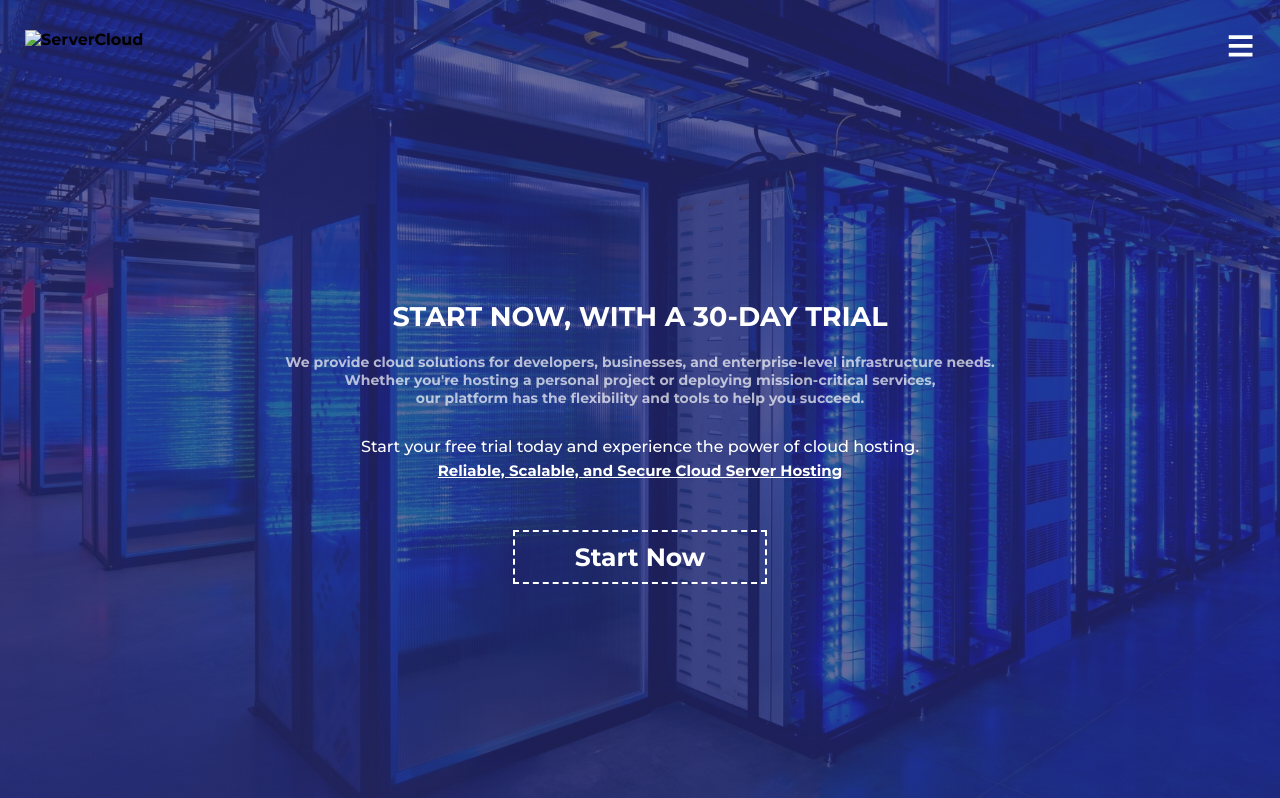
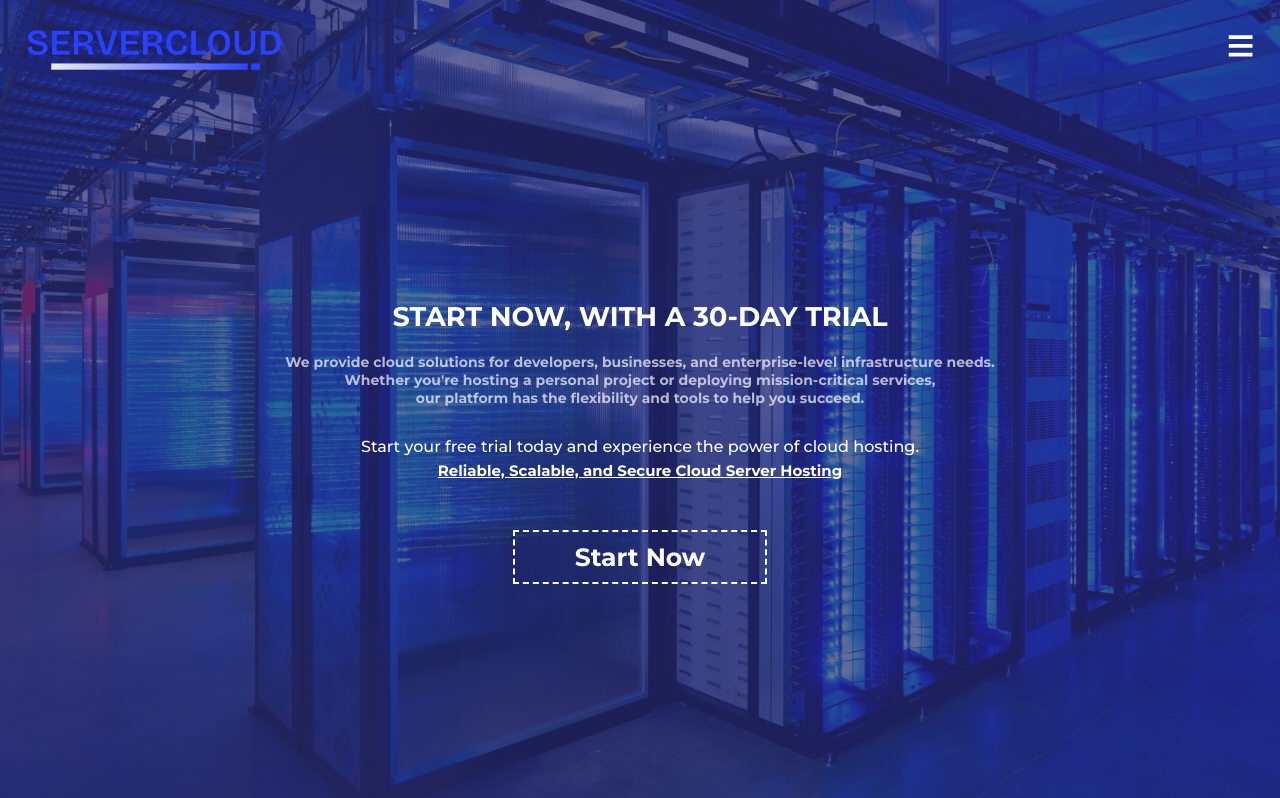
Before and after one commit to WowReason/odyssey, a plain HTML site: page ].html in a window 1280 px wide. Shown: the top 798 px of the page. Drawn offline with nearby package versions, Linux system fonts and the light colour scheme; files whose address does not match are found by name.

Commit message:
Update ].html

```diff
--- a/].html
+++ b/].html
@@ -23,7 +23,7 @@
 
     <header class="navbar">
 
-      <img src="ImagesAndVideos/ServerCloudlogo.png" alt="ServerCloud" class="logo">
+      <img src="ServerCloudlogo.png" alt="ServerCloud" class="logo">
       <i class="ri-menu-line" onclick="showMenu()"></i>
 
       <nav class="nav_list" id="nav_show">
```
